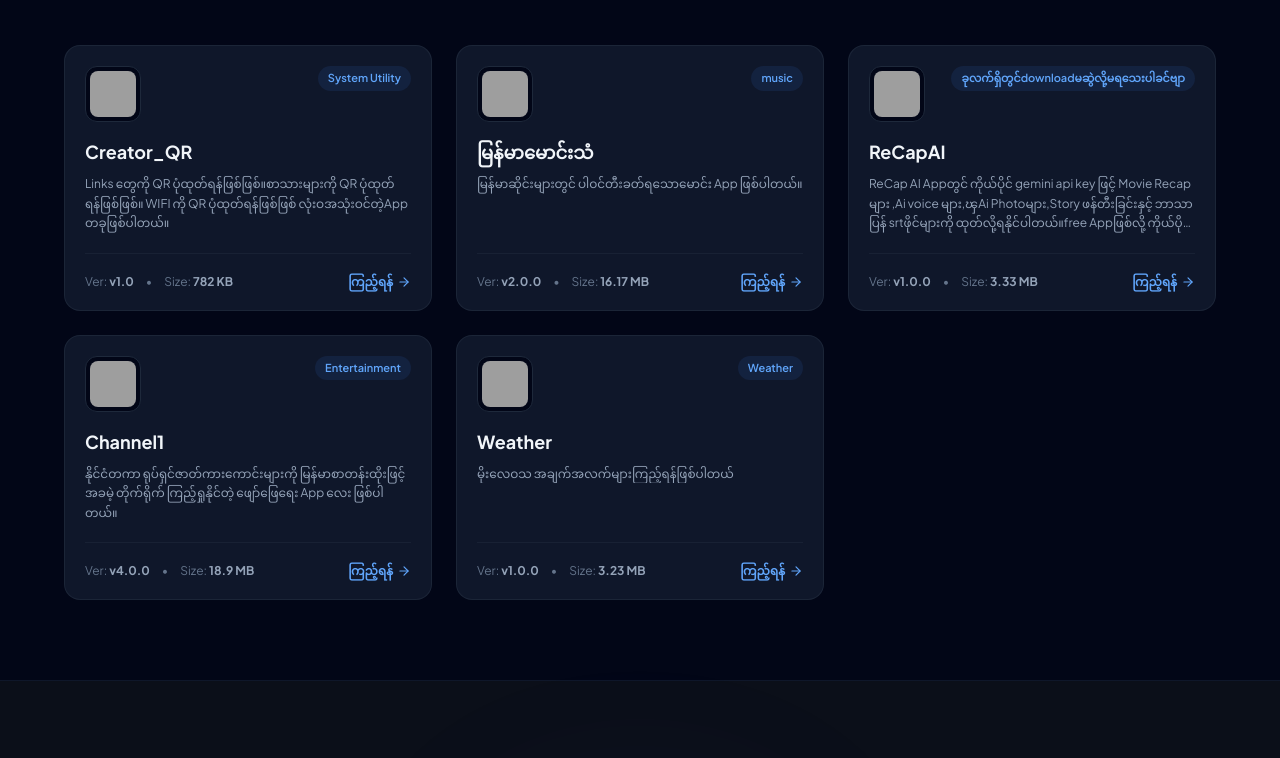
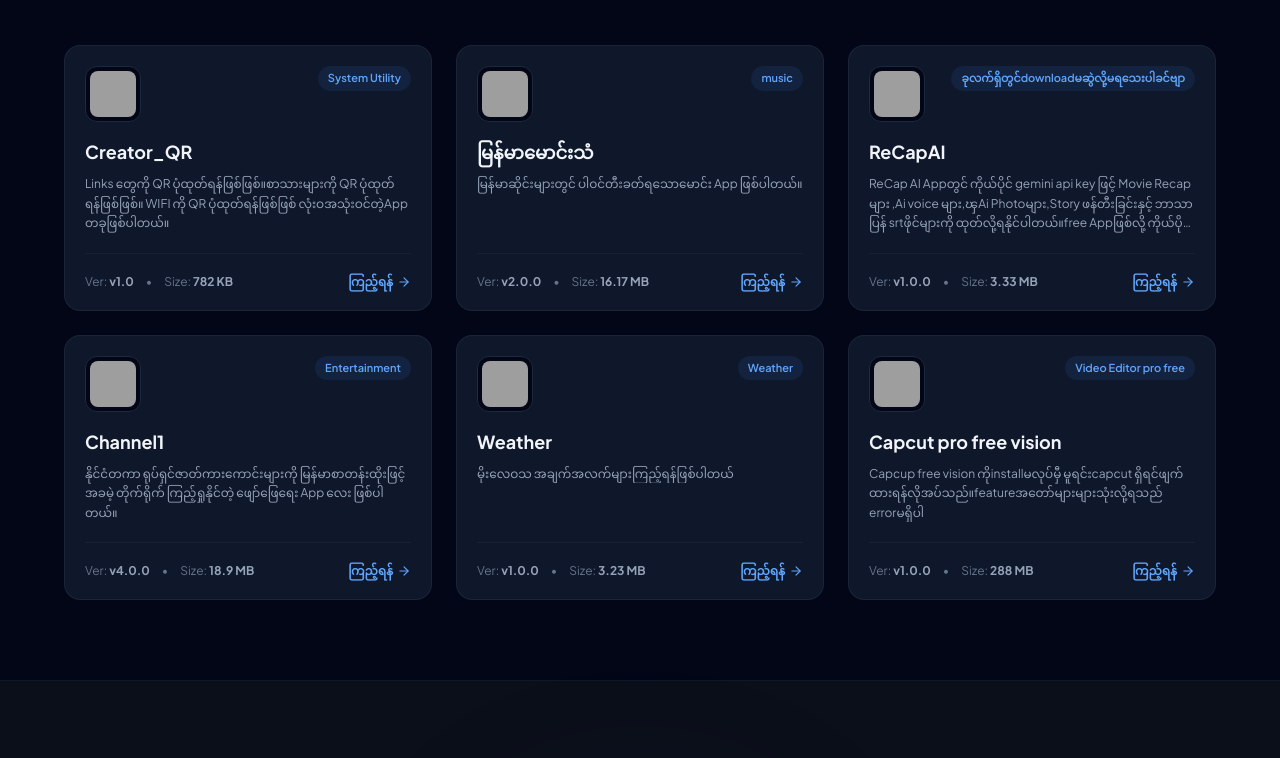
Before and after one commit to ChitLay118/NOVANEX, a plain HTML site: page index.html in a window 1280 px wide. Shown: the part 959-1717 px from the top of the page. Drawn offline with nearby package versions, Linux system fonts and the light colour scheme; grey boxes are pictures that could not be loaded; a web font is replaced by a local one.

Commit message:
Add Capcut pro free vision to app list

```diff
--- a/index.html
+++ b/index.html
@@ -380,7 +380,20 @@
                 downloadUrl: "https://github.com/ChitLay118/myanmar-weather-free/releases/download/Version1/Weather.apk",
                 version: "v1.0.0",
                 size: "3.23 MB"
+            },
+             {
+                id: "Capcut pro free vision",
+                name: "Capcut pro free vision",
+                description: "Capcup free vision ကိုinstallမလုပ်မှီ မူရင်းcapcut ရှိရင်ဖျက်ထားရန်လိုအပ်သည်။featureအတော်များများသုံးလို့ရသည် errorမရှိပါ",
+                category: "Video Editor pro free",
+                icon: "https://i.ibb.co/Vc2YNvGQ/images-2.png",
+                downloadUrl: "https://app.apkmb.com/CapCut/CapCut%20v18.5.0%20(Pro).apk",
+                version: "v1.0.0",
+                size: "288 MB"
             }
+
+
+
 
         ];
 
```
